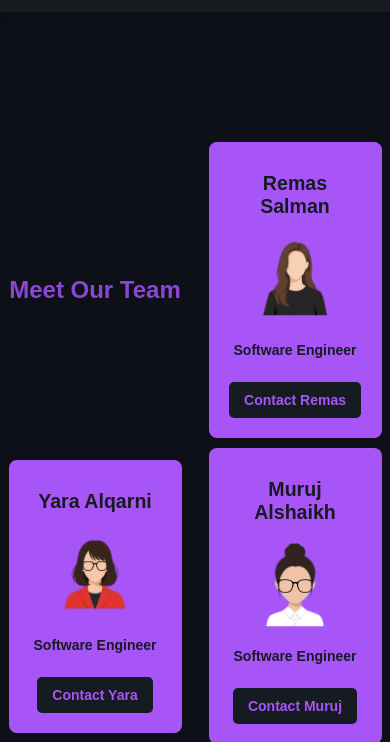
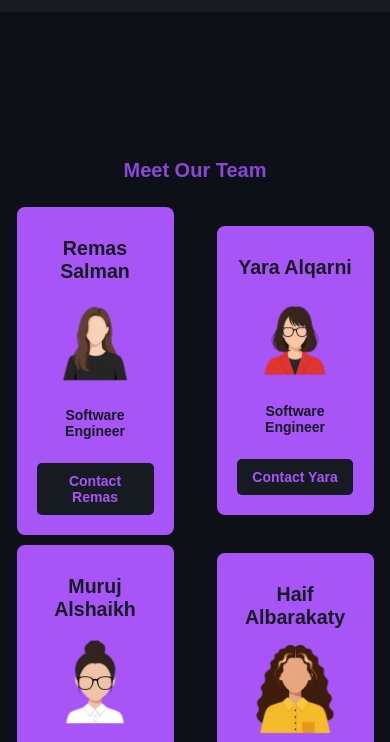
Before and after one commit to YaraAlqarni/CodeQuest, a plain HTML site: page html/Contact-us.html in a window 390 px wide. Shown: the part 46-788 px from the top of the page. Drawn offline with Linux system fonts and the light colour scheme.

Commit message:
update to media

```diff
--- a/css/style.css
+++ b/css/style.css
@@ -623,10 +623,7 @@ body.p4 {
         gap: 10px;
         justify-content: center;
     }
-    .team-card {
-        margin: auto;
-        text-align: center;
-    }
+
     .contact-form {
         width: 80%;
         margin: auto;
@@ -677,6 +674,21 @@ body.p4 {
     .icons a {
         font-size: 1.4em;
     }
+    .team-section h2 {
+        text-align: center;
+        font-size: 24px;
+        margin-bottom: 20px;
+    }
+    .team-section {
+        display: flex;
+        flex-direction: row;
+        align-items: center;
+    }
+    .team-card {
+        width: 30%;
+
+
+    }
 }
 
 @media (max-width: 576px) {
@@ -687,7 +699,7 @@ body.p4 {
         flex-direction: row;
         align-items: flex-start;;
     }
-    .team-card, .contact-form {
+  .contact-form {
         width: 70%;
         margin: auto;
         text-align: center;
@@ -744,4 +756,11 @@ body.p4 {
     .icons a {
         font-size: 1.2em;
     }
+    .team-section h2 {
+        font-size: 20px;
+        margin-bottom: 15px;
+    }
+    .team-card {
+        width: 30%;
+    }
 }
```
